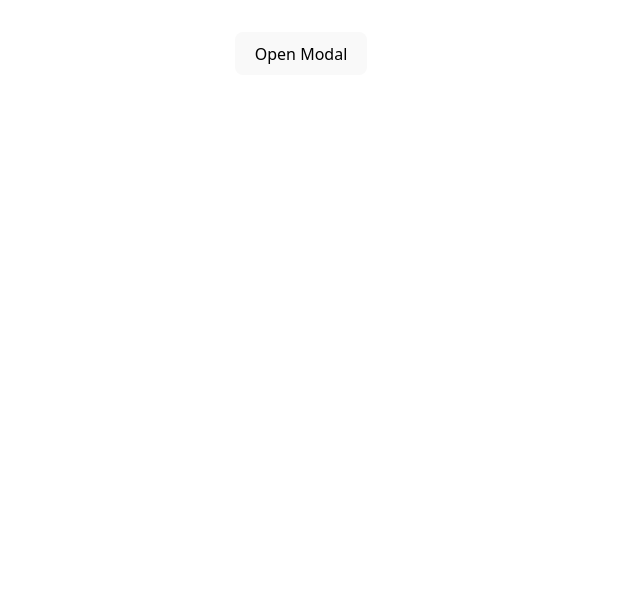
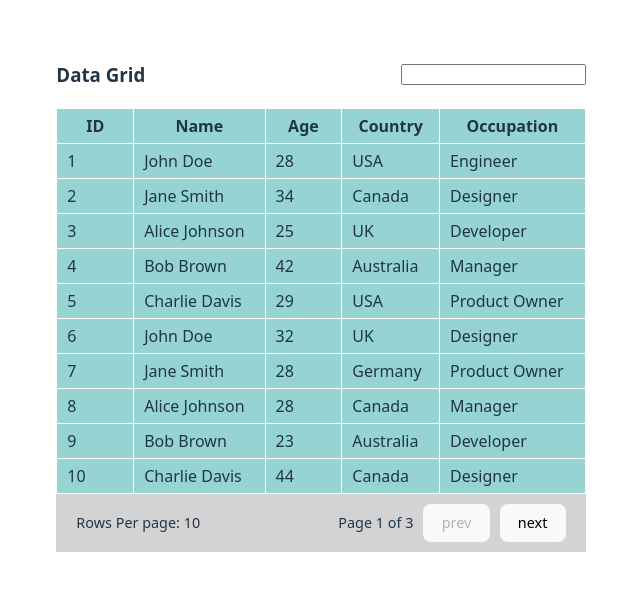
Before and after one commit to ishwortimilsina/reusable-component, a React (Vite) app: page / in a window 1280 px wide. Shown: the top 590 px of the page, without its empty margins (339-979 px from the left). Built offline with nearby package versions, Linux system fonts and the light colour scheme.

Commit message:
data grid with search

```diff
--- a/src/App.tsx
+++ b/src/App.tsx
@@ -1,10 +1,10 @@
 import './App.css'
-import { ModalUser } from './components/modal/ModalUser';
+import { DataGridUser } from './components/data-grid/DataGridUser';
 
 function App() {
   return (
     <>
-      <ModalUser />
+      <DataGridUser />
     </>
   )
 }
--- /dev/null
+++ b/src/components/data-grid/DataGrid.module.css
@@ -0,0 +1,57 @@
+.datagridContainer {
+  padding: 10px 20px;
+  width: 100%;
+}
+
+.datagridTable {
+  border: 1px solid white;
+  border-collapse: collapse;
+  width: 100%;
+}
+
+.datagridTh {
+  border: 1px solid white;
+  border-collapse: collapse;
+  background-color: #96D4D4;
+  padding: 5px 10px;
+  min-width: 50px;
+}
+
+.datagridTr {
+  border: 1px solid white;
+  border-collapse: collapse;
+}
+
+.datagridTd {
+  border: 1px solid white;
+  border-collapse: collapse;
+  background-color: #96D4D4;
+  padding: 5px 10px;
+}
+
+.gridTitle {
+  display: flex;
+  align-items: center;
+  justify-content: space-between;
+}
+
+.datagridFooter {
+  background-color: lightgray;
+  padding: 10px 20px;
+  text-align: right;
+  font-size: 0.9em;
+  display: flex;
+  justify-content: space-between;
+  align-items: center;
+}
+
+.pageDetails {
+  display: flex;
+  align-items: center;
+}
+
+.pageControls {
+  button {
+    margin-left: 10px;
+  }
+}
--- /dev/null
+++ b/src/components/data-grid/DataGrid.tsx
@@ -0,0 +1,116 @@
+import { ReactNode, useState } from 'react';
+import React from 'react';
+import classes from './DataGrid.module.css';
+import { usePages } from './usePages';
+
+const debounce = <T extends (...args: any) => void>(fn: T, delay: number) => {
+  let timer: ReturnType<typeof setTimeout>;
+  return (...args: Parameters<T>) => {
+    clearTimeout(timer);
+    setTimeout(() => fn(...args), delay);
+  };
+};
+
+interface DataGridProps<T extends { id: string | number; [key: string]: any }> {
+  data: T[],
+  headers: { key: string, label: string }[]
+  getValue?: (datum: T, key: string | number) => string | number;
+  rowsNum?: number;
+  gridTitle?: ReactNode;
+}
+
+export const DataGrid = <T extends { id: string | number; [key: string]: any }>({
+  data,
+  headers,
+  getValue,
+  rowsNum = 10,
+  gridTitle
+}: DataGridProps<T>) => {
+  const [currentPageNum, setCurrentPageNum] = useState(1);
+
+  const [searchQuery, setSearchQuery] = useState('');
+  const [items, setItems] = useState(data);
+
+  const { pageItems, numOfPages } = usePages({
+    data: items,
+    rowsPerPage: rowsNum,
+    currentPageNum
+  });
+
+  if (!headers.length) {
+    throw "Headers must be present and have at least one item";
+  }
+
+  const handleSearchQueryChange = ({ target }: React.ChangeEvent<HTMLInputElement>) => {
+    setSearchQuery(target.value);
+    debounce((val) => {
+      if (val) {
+        const newItems = items.filter(it => it.Name.toLowerCase().includes(val.toLowerCase()));
+        setItems(newItems);
+      } else {
+        setItems(data);
+      }
+    }, 200)(target.value);
+  };
+
+  return (
+    <div className={classes.datagridContainer}>
+      {gridTitle ?? (
+        <div className={classes.gridTitle}>
+          <h3>Data Grid</h3>
+          <input
+            type="search"
+            onChange={handleSearchQueryChange}
+            value={searchQuery}
+          />
+        </div>
+      )}
+      <table className={classes.datagridTable}>
+        <thead>
+          <tr>
+            {headers.map((head) => (
+              <th key={head.key} className={classes.datagridTh}>
+                {head.label}
+              </th>
+            ))}
+          </tr>
+        </thead>
+        <tbody>
+          {pageItems.length ? (
+            pageItems.map((item) => (
+              <tr key={item.id} className={classes.datagridTr}>
+                {headers.map((header) => (
+                  <td key={header.key} className={classes.datagridTd}>
+                    {getValue ? getValue(item, header.key) : item[header.key] as any}
+                  </td>
+                ))}
+              </tr>
+            ))
+          ) : (
+            <tr className={classes.dataGridNoData}>
+              <td colSpan={headers.length}>No data available</td>
+            </tr>
+          )}
+        </tbody>
+      </table>
+      <div className={classes.datagridFooter}>
+        <div>
+          Rows Per page: {rowsNum}
+        </div>
+        <div className={classes.pageDetails}>
+          <span>Page {currentPageNum} of {numOfPages}</span>
+          <div className={classes.pageControls}>
+            <button
+              disabled={currentPageNum < 2}
+              onClick={() => setCurrentPageNum(currentPageNum - 1)}
+            >prev</button>
+            <button
+              disabled={currentPageNum >= numOfPages}
+              onClick={() => setCurrentPageNum(currentPageNum + 1)}
+            >next</button>
+          </div>
+        </div>
+      </div>
+    </div>
+  );
+};
--- /dev/null
+++ b/src/components/data-grid/DataGridUser.tsx
@@ -0,0 +1,11 @@
+import { DataGrid } from "./DataGrid";
+import { data, headers } from "./gridData";
+
+export const DataGridUser = () => {
+  return (
+    <DataGrid
+      headers={headers}
+      data={data}
+    />
+  );
+};
--- /dev/null
+++ b/src/components/data-grid/gridData.ts
@@ -0,0 +1,40 @@
+export const headers = [
+  { "key": "id", "label": "ID" },
+  { "key": "Name", "label": "Name" },
+  { "key": "Age", "label": "Age" },
+  { "key": "Country", "label": "Country" },
+  { "key": "Occupation", "label": "Occupation" }
+];
+
+export const data = [
+  { "id": 1, "Name": "John Doe", "Age": 28, "Country": "USA", "Occupation": "Engineer" },
+  { "id": 2, "Name": "Jane Smith", "Age": 34, "Country": "Canada", "Occupation": "Designer" },
+  { "id": 3, "Name": "Alice Johnson", "Age": 25, "Country": "UK", "Occupation": "Developer" },
+  { "id": 4, "Name": "Bob Brown", "Age": 42, "Country": "Australia", "Occupation": "Manager" },
+  { "id": 5, "Name": "Charlie Davis", "Age": 29, "Country": "USA", "Occupation": "Product Owner" },
+  { "id": 6, "Name": "John Doe", "Age": 32, "Country": "UK", "Occupation": "Designer" },
+  { "id": 7, "Name": "Jane Smith", "Age": 28, "Country": "Germany", "Occupation": "Product Owner" },
+  { "id": 8, "Name": "Alice Johnson", "Age": 28, "Country": "Canada", "Occupation": "Manager" },
+  { "id": 9, "Name": "Bob Brown", "Age": 23, "Country": "Australia", "Occupation": "Developer" },
+  { "id": 10, "Name": "Charlie Davis", "Age": 44, "Country": "Canada", "Occupation": "Designer" },
+  { "id": 11, "Name": "Michael Williams", "Age": 39, "Country": "USA", "Occupation": "Designer" },
+  { "id": 12, "Name": "David Miller", "Age": 39, "Country": "Australia", "Occupation": "Manager" },
+  { "id": 13, "Name": "Sarah Wilson", "Age": 35, "Country": "USA", "Occupation": "Engineer" },
+  { "id": 14, "Name": "James Moore", "Age": 39, "Country": "Canada", "Occupation": "Designer" },
+  { "id": 15, "Name": "Patricia Taylor", "Age": 22, "Country": "UK", "Occupation": "Manager" },
+  { "id": 16, "Name": "Linda Anderson", "Age": 28, "Country": "Australia", "Occupation": "Developer" },
+  { "id": 17, "Name": "Mark Thomas", "Age": 25, "Country": "Canada", "Occupation": "Product Owner" },
+  { "id": 18, "Name": "Steven Jackson", "Age": 40, "Country": "USA", "Occupation": "Developer" },
+  { "id": 19, "Name": "Mary White", "Age": 29, "Country": "Germany", "Occupation": "Manager" },
+  { "id": 20, "Name": "William Harris", "Age": 22, "Country": "Germany", "Occupation": "Product Owner" },
+  { "id": 21, "Name": "Elizabeth Clark", "Age": 28, "Country": "Canada", "Occupation": "Manager" },
+  { "id": 22, "Name": "Richard Lewis", "Age": 26, "Country": "Canada", "Occupation": "Manager" },
+  { "id": 23, "Name": "Susan Walker", "Age": 43, "Country": "UK", "Occupation": "Manager" },
+  { "id": 24, "Name": "Joseph Allen", "Age": 22, "Country": "Canada", "Occupation": "Developer" },
+  { "id": 25, "Name": "Karen Young", "Age": 26, "Country": "UK", "Occupation": "Designer" },
+  { "id": 26, "Name": "Thomas King", "Age": 48, "Country": "Germany", "Occupation": "Engineer" },
+  { "id": 27, "Name": "Nancy Scott", "Age": 22, "Country": "USA", "Occupation": "Manager" },
+  { "id": 28, "Name": "Matthew Green", "Age": 48, "Country": "USA", "Occupation": "Engineer" },
+  { "id": 29, "Name": "Dorothy Adams", "Age": 34, "Country": "Canada", "Occupation": "Designer" },
+  { "id": 30, "Name": "Kevin Baker", "Age": 48, "Country": "USA", "Occupation": "Manager" }
+];
--- /dev/null
+++ b/src/components/data-grid/usePages.tsx
@@ -0,0 +1,42 @@
+import { useEffect, useState } from "react";
+
+interface UsePagesProps<T> {
+  data: T[];
+  rowsPerPage: number;
+  currentPageNum?: number;
+}
+
+interface UsePagesReturn<T> {
+  numOfPages: number;
+  pages: T[][];
+  pageItems: T[];
+}
+
+function paginate<T>(items: T[], itemsPerPage: number): T[][] {
+  return Array.from({ length: Math.ceil(items.length / itemsPerPage) }, (_, index) =>
+    items.slice(index * itemsPerPage, (index + 1) * itemsPerPage)
+  );
+}
+
+export const usePages = <T,>({
+  data,
+  rowsPerPage = 10,
+  currentPageNum = 1
+}: UsePagesProps<T>): UsePagesReturn<T> => {
+  const [pages, setPages] = useState<T[][]>([]);
+  const [numOfPages, setNumOfPages] = useState(1);
+
+  useEffect(() => {
+    const numPages = Math.ceil(data.length/rowsPerPage);
+
+    setNumOfPages(numPages);
+
+    setPages(paginate(data, rowsPerPage));
+  }, [data, rowsPerPage]);
+
+  return {
+    numOfPages,
+    pages,
+    pageItems: pages[currentPageNum - 1] || []
+  };
+};
--- a/src/components/typeahead/Typeahead.tsx
+++ b/src/components/typeahead/Typeahead.tsx
@@ -35,7 +35,7 @@ export const Typeahead = <T,>({
       setItems([]);
       setOpen(false);
     }
-  });
+  }, 100);
 
   const handleChange = (e: React.ChangeEvent<HTMLInputElement>) => {
     setQuery(e.target.value);
```
